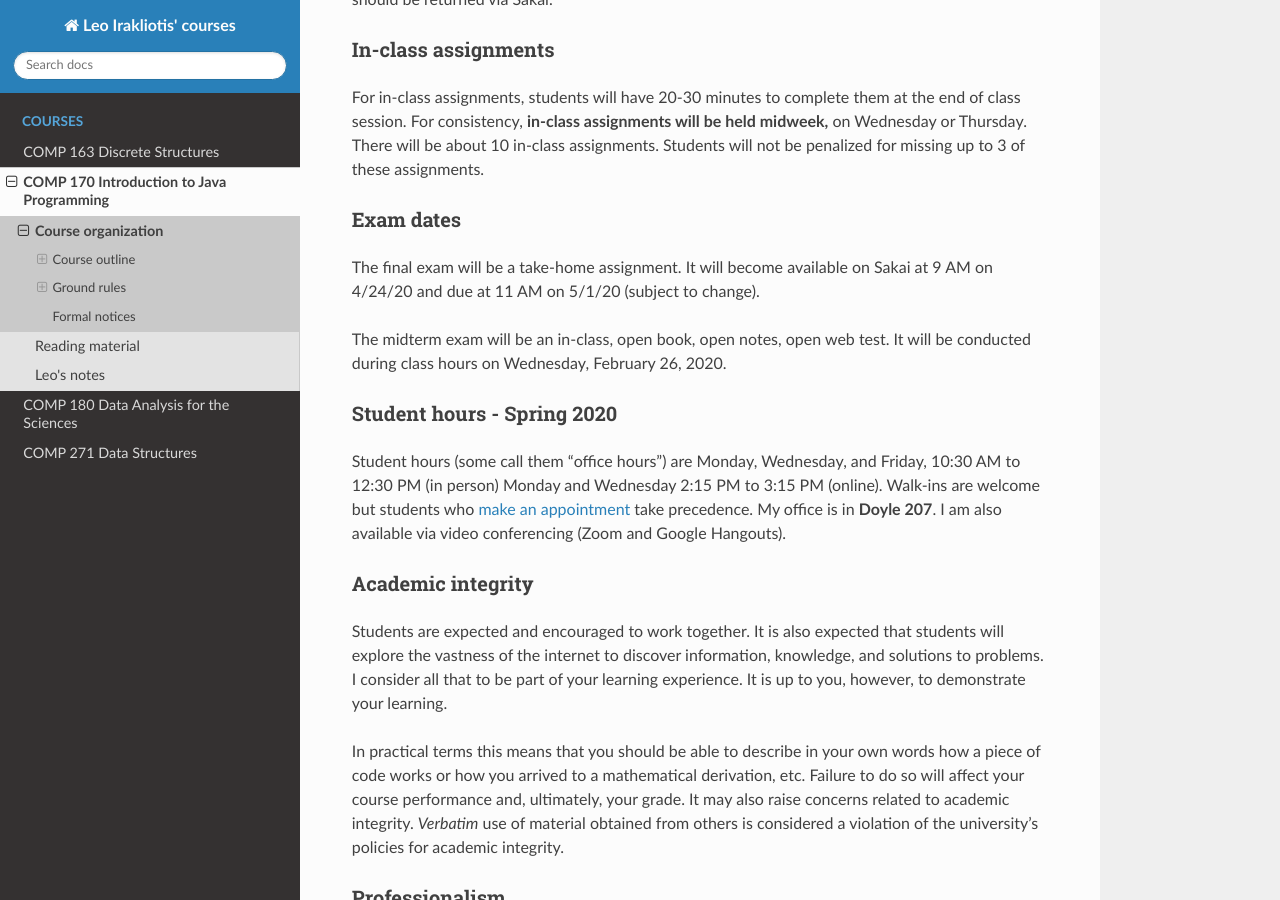
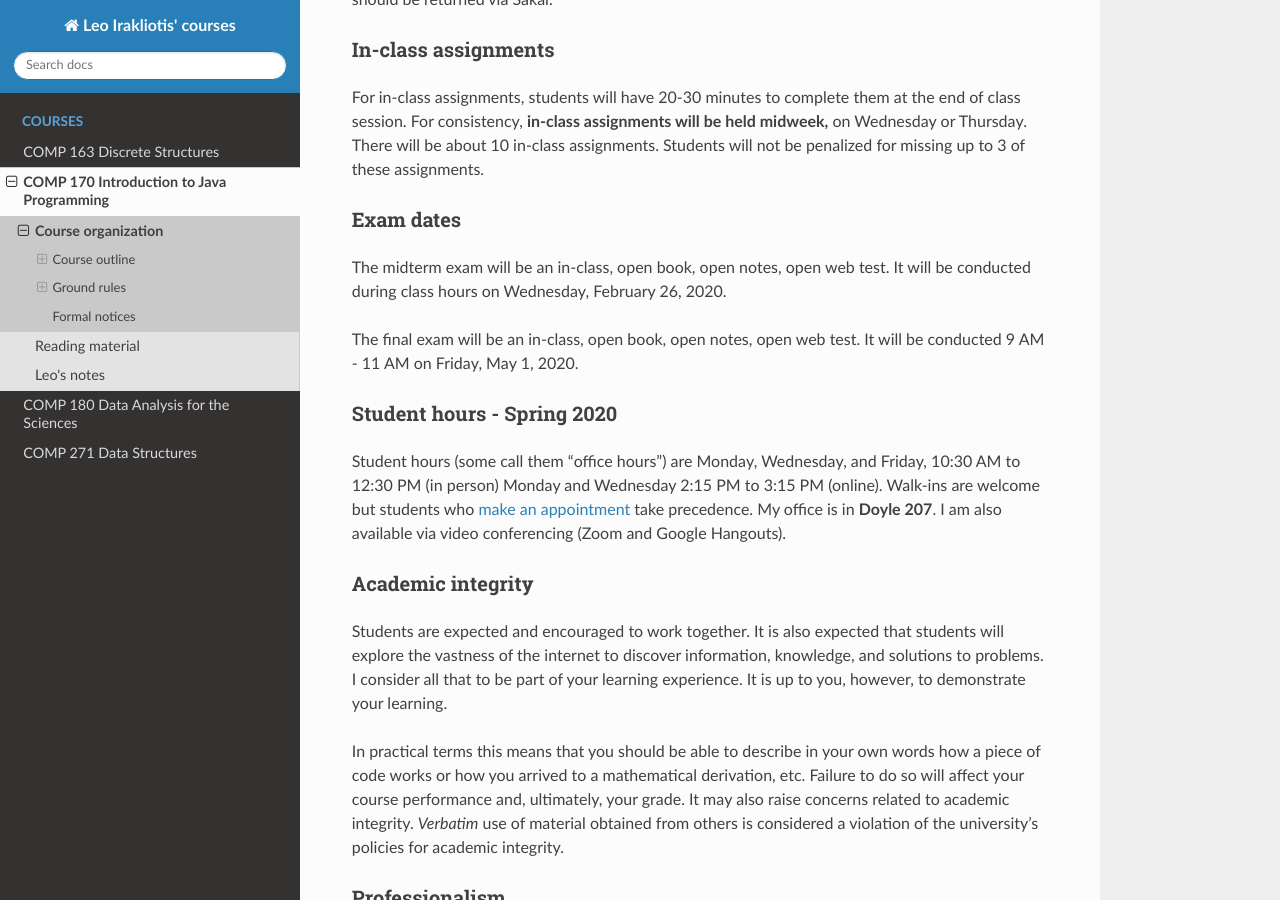
Before and after one commit to sleepyjaree/cdp, a Sphinx documentation site: the page built from source/COMP170/organization.rst, in a window 1280 px wide and 900 px high, scrolled down 2552 px. Built offline with Sphinx 7.4.7 and the Read the Docs theme 2.0.0, drawn with Linux system fonts in a browser that asks for light colours.

Commit message:
COMP 170 midterm and final exam info updated

```diff
--- a/source/COMP170/organization.rst
+++ b/source/COMP170/organization.rst
@@ -57,9 +57,10 @@ Course performance is determined using in-class assignments, weekly homework, a
 
 Exam dates
 ++++++++++
-The final exam will be a take-home assignment. It will become available on Sakai at 9 AM on 4/24/20 and due at 11 AM on  5/1/20 (subject to change).
 
-The midterm exam will be an in-class, open book, open notes, open web test. It will be conducted during class hours on Wednesday, February 26, 2020.
+The midterm exam will be  an in-class, open book, open notes, open web test. It will be conducted during class hours on Wednesday, February 26, 2020.
+
+The final exam will be an in-class, open book, open notes, open web test. It will be conducted 9 AM - 11 AM on Friday, May 1, 2020.
 
 
 .. include:: ../shared/studentHours.rst
```
